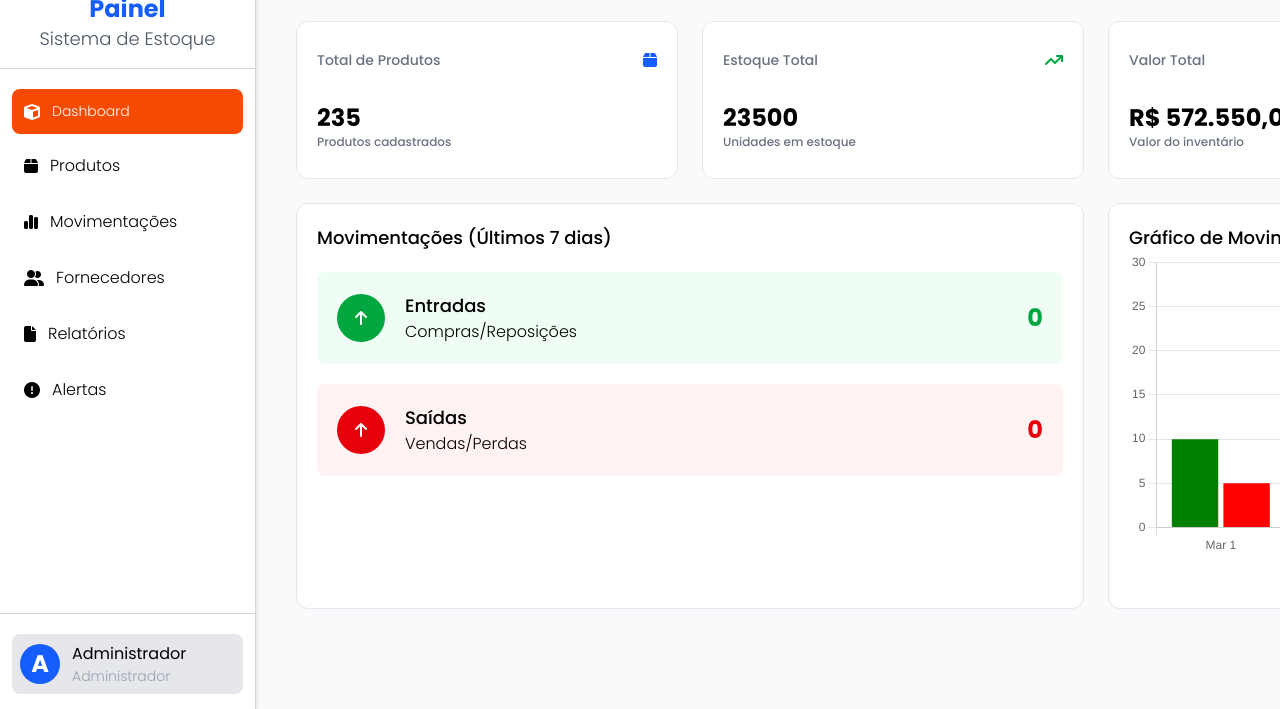
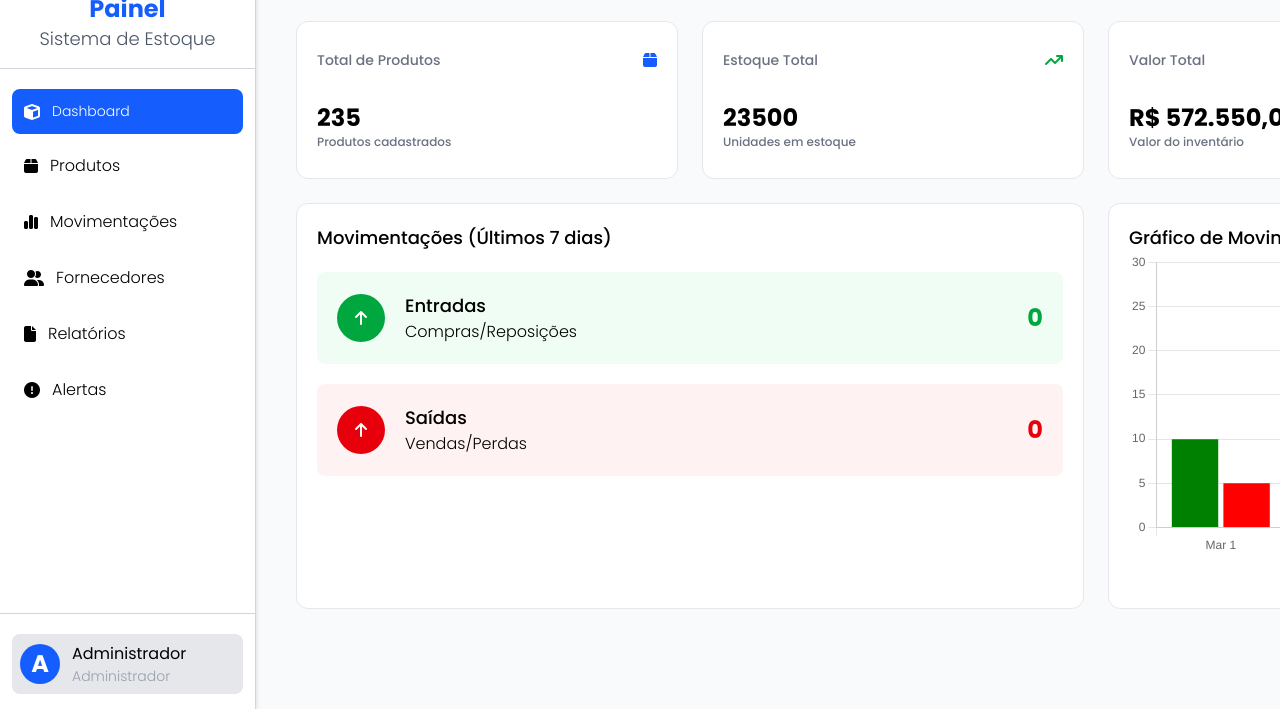
Before and after one commit to sumanbiswasdev/rt-acessorios-sistema-de-estoque, a website: page dashboard.html in a window 1280 px wide. Shown: the part 91-800 px from the top of the page. Drawn offline with nearby package versions, Linux system fonts and the light colour scheme.

Commit message:
dashboard foi atualizado

```diff
--- a/dashboard.html
+++ b/dashboard.html
@@ -30,8 +30,8 @@
                     <div class="md:px-3 md:pt-5">
                         <div class="flex flex-col gap-3">
                             <a href="dashboard.html">
-                                <div class="rounded-lg hover:bg-red-700 hover:transition-all hover:duration-300
-                                hover:ease-in-out bg-orange-600 p-3 w-full flex items-center cursor-pointer gap-3">
+                                <div class="rounded-lg hover:bg-blue-700 hover:transition-all hover:duration-300
+                                hover:ease-in-out bg-blue-600 p-3 w-full flex items-center cursor-pointer gap-3">
 
                                 <i class="text-white text-[16px] font-light fa-solid fa-cube"></i>
                                 <P class="text-white text-[14px] font-light">Dashboard</P>
```
